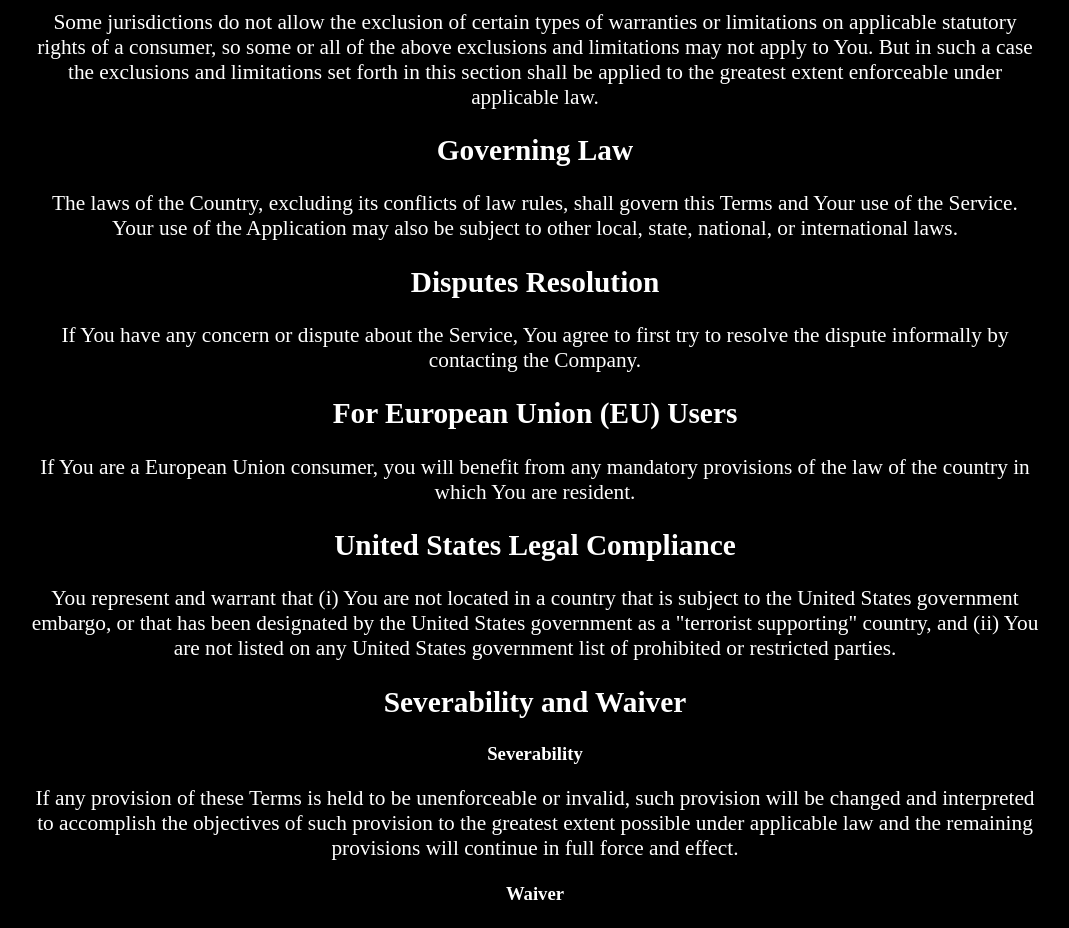
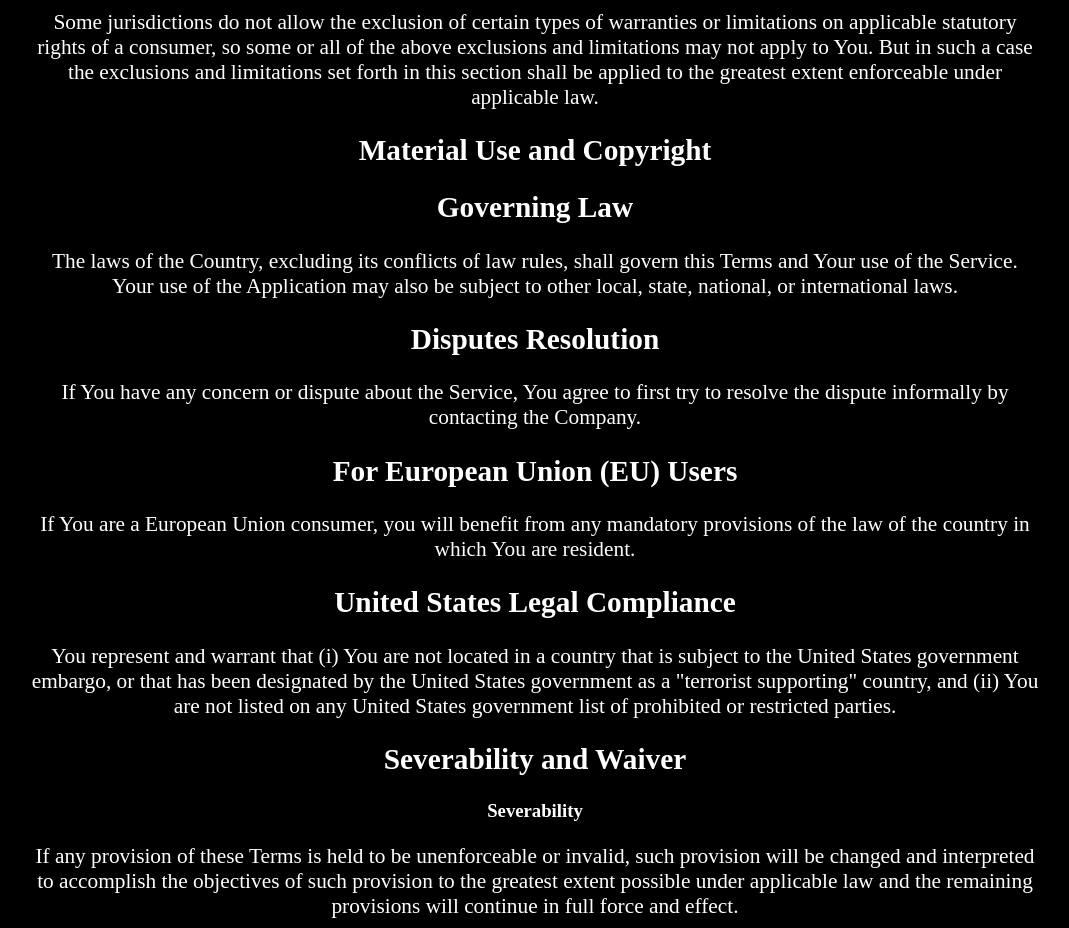
Before and after one commit to hewitson-j/mine-grinder-new, a React (Vite) app: page /termsofservice in a window 1280 px wide. Shown: the part 3080-4008 px from the top of the page, without its empty margins (105-1174 px from the left). Built offline with nearby package versions, Linux system fonts and the light colour scheme; a web font is replaced by a local one.

Commit message:
Update TermsOfService.tsx
Added title for new section

```diff
--- a/src/components/TermsOfService.tsx
+++ b/src/components/TermsOfService.tsx
@@ -68,10 +68,13 @@ export default function TermsOfService(){
         <p>Notwithstanding any damages that You might incur, the entire liability of the Company and any of its suppliers under any provision of this Terms and Your exclusive remedy for all of the foregoing shall be limited to the amount actually paid by You through the Service or 100 USD if You haven't purchased anything through the Service.</p>
         <p>To the maximum extent permitted by applicable law, in no event shall the Company or its suppliers be liable for any special, incidental, indirect, or consequential damages whatsoever (including, but not limited to, damages for loss of profits, loss of data or other information, for business interruption, for personal injury, loss of privacy arising out of or in any way related to the use of or inability to use the Service, third-party software and/or third-party hardware used with the Service, or otherwise in connection with any provision of this Terms), even if the Company or any supplier has been advised of the possibility of such damages and even if the remedy fails of its essential purpose.</p>
         <p>Some states do not allow the exclusion of implied warranties or limitation of liability for incidental or consequential damages, which means that some of the above limitations may not apply. In these states, each party's liability will be limited to the greatest extent permitted by law.</p>
+
         <h2>&quot;AS IS&quot; and &quot;AS AVAILABLE&quot; Disclaimer</h2>
         <p>The Service is provided to You &quot;AS IS&quot; and &quot;AS AVAILABLE&quot; and with all faults and defects without warranty of any kind. To the maximum extent permitted under applicable law, the Company, on its own behalf and on behalf of its Affiliates and its and their respective licensors and service providers, expressly disclaims all warranties, whether express, implied, statutory or otherwise, with respect to the Service, including all implied warranties of merchantability, fitness for a particular purpose, title and non-infringement, and warranties that may arise out of course of dealing, course of performance, usage or trade practice. Without limitation to the foregoing, the Company provides no warranty or undertaking, and makes no representation of any kind that the Service will meet Your requirements, achieve any intended results, be compatible or work with any other software, applications, systems or services, operate without interruption, meet any performance or reliability standards or be error free or that any errors or defects can or will be corrected.</p>
         <p>Without limiting the foregoing, neither the Company nor any of the company's provider makes any representation or warranty of any kind, express or implied: (i) as to the operation or availability of the Service, or the information, content, and materials or products included thereon; (ii) that the Service will be uninterrupted or error-free; (iii) as to the accuracy, reliability, or currency of any information or content provided through the Service; or (iv) that the Service, its servers, the content, or e-mails sent from or on behalf of the Company are free of viruses, scripts, trojan horses, worms, malware, timebombs or other harmful components.</p>
         <p>Some jurisdictions do not allow the exclusion of certain types of warranties or limitations on applicable statutory rights of a consumer, so some or all of the above exclusions and limitations may not apply to You. But in such a case the exclusions and limitations set forth in this section shall be applied to the greatest extent enforceable under applicable law.</p>
+
+        <h2>Material Use and Copyright</h2>
 
         <h2>Governing Law</h2>
         <p>The laws of the Country, excluding its conflicts of law rules, shall govern this Terms and Your use of the Service. Your use of the Application may also be subject to other local, state, national, or international laws.</p>
```
